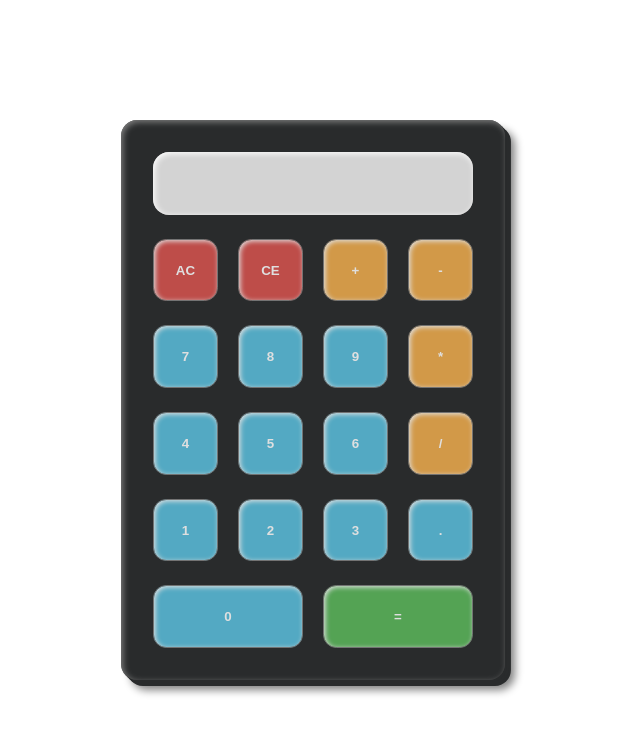
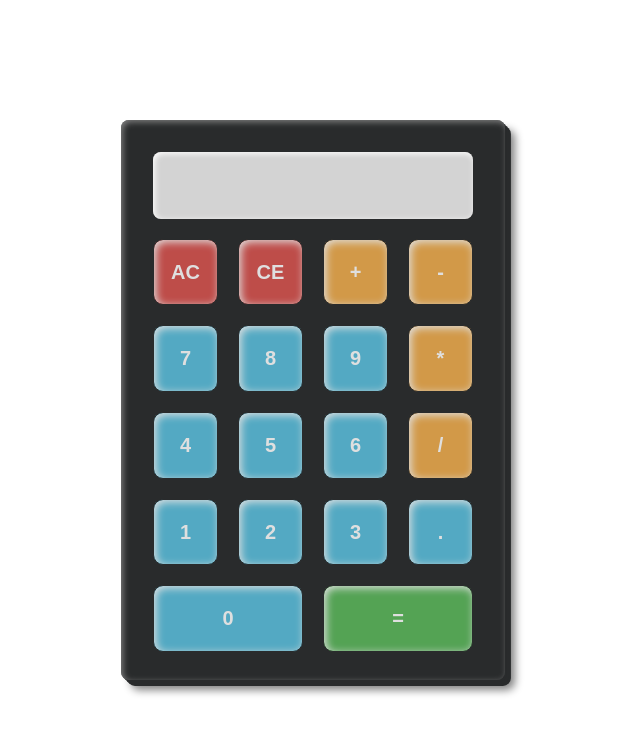
Before and after one commit to werronense/simple-calculator, a plain HTML site: page index.html in a window 1280 px wide. Shown: the whole page, without its empty margins (327-967 px from the left). Drawn offline with Linux system fonts and the light colour scheme.

Commit message:
Update styles

```diff
--- a/styles.css
+++ b/styles.css
@@ -57,8 +57,12 @@ a img {
 
 .calculator {
   background-color: #292b2c;
-  border-radius: 1em;
-  box-shadow: inset 0.12rem 0.12rem 0.4rem grey, 0.12rem 0.12rem #292b2c, 0.25rem 0.25rem #292b2c, 0.37rem 0.37rem #292b2c, 0.62rem 0.62rem 0.5rem grey;
+  border-radius: 0.5em;
+  box-shadow: inset 0.12rem 0.12rem 0.4rem grey,
+      0.12rem 0.12rem #292b2c,
+      0.25rem 0.25rem #292b2c,
+      0.37rem 0.37rem #292b2c,
+      0.62rem 0.62rem 0.5rem grey;
   display: flex;
   flex-direction: column;
   height: 70vh;
@@ -70,22 +74,23 @@ a img {
 .row {
   display: flex;
   flex: 1;
-  padding: 0.75em 2em 0.75em 2em;
+  padding: 0.75em 2em 0.5em 2em;
 }
 
 .display {
   background-color: lightgray;
-  border-radius: 1em;
+  border-radius: 0.5em;
   box-shadow: inset 0.10em 0.10em 0.4em white;
   flex: 1;
 }
 
 button {
-  border: 1px solid gray;
-  border-radius: 1em;
+  border: 1px solid #292b2c;
+  border-radius: 0.5em;
   box-shadow: inset 0.10em 0.10em 0.4em white;
   color: #fff;
   flex: 1;
+  font-size: 1.25em;
   font-weight: bold;
   opacity: 0.85;
 }
@@ -96,7 +101,7 @@ button:hover {
 }
 
 .row button ~ button {
-  margin-left: 1.5em;
+  margin-left: 1em;
 }
 
 .danger {
```
